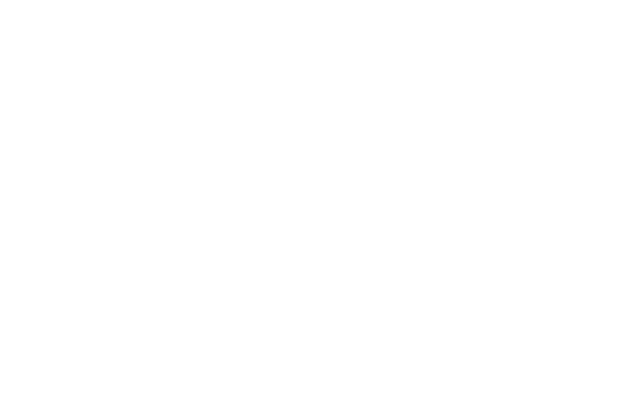
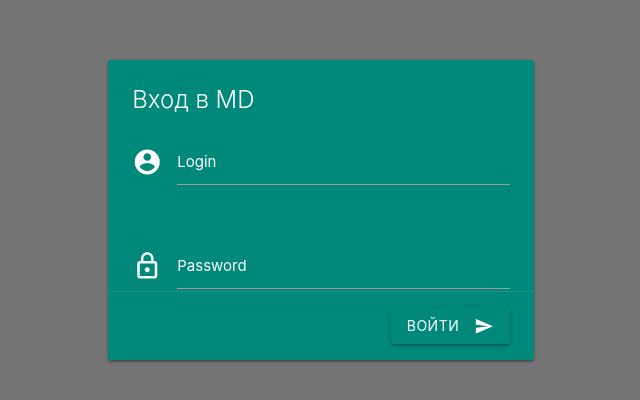
Before and after one commit to daboggg/mondiv, a Vue app in the folder frontend/: page /login in a window 1280 px wide. Before the commit this address had no page. Shown: the part 176-576 px from the top of the page, without its empty margins (319-959 px from the left). Built offline with nearby package versions, Linux system fonts and the light colour scheme.

Commit message:
frontend add Login.vue

```diff
--- a/frontend/src/App.vue
+++ b/frontend/src/App.vue
@@ -5,6 +5,7 @@
 </template>
 <script>
 import MainLayout from "@/layouts/MainLayout";
+import EmptyLayout from "@/layouts/EmptyLayout";
 export default {
   mounted() {
   },
@@ -14,7 +15,7 @@ export default {
     }
   },
   components:{
-    MainLayout
+    MainLayout, EmptyLayout
   }
 }
 </script>
--- a/frontend/src/assets/index.css
+++ b/frontend/src/assets/index.css
@@ -0,0 +1,171 @@
+.empty-layout {
+    height: 100vh
+}
+
+/*.auth-card {*/
+/*    width: 500px*/
+/*}*/
+
+/*.auth-submit {*/
+/*    width: 100%*/
+/*}*/
+
+.helper-text.invalid {
+    color: #f44336
+}
+
+
+
+/*.app-page {*/
+/*    padding: 2rem*/
+/*}*/
+
+/*.app-main-layout {*/
+/*    position: relative;*/
+/*    min-height: 100vh*/
+/*}*/
+
+/*.app-sidenav {*/
+/*    padding-top: 5px;*/
+/*    position: absolute;*/
+/*    top: 64px;*/
+/*    width: 250px;*/
+/*    transition: transform .3s;*/
+/*    transition: transform .3s, -webkit-transform .3s;*/
+/*    bottom: 0 !important;*/
+/*    height: auto !important*/
+/*}*/
+
+/*.app-sidenav.open {*/
+/*    -webkit-transform: translateX(0);*/
+/*    transform: translateX(0)*/
+/*}*/
+
+/*.navbar {*/
+/*    position: absolute;*/
+/*    top: 0;*/
+/*    left: 0;*/
+/*    width: 100%;*/
+/*    height: 64px !important;*/
+/*    padding: 0 2rem;*/
+/*    z-index: 1000*/
+/*}*/
+
+/*.nav-wrapper {*/
+/*    -webkit-justify-content: space-between;*/
+/*    -ms-flex-pack: justify;*/
+/*    justify-content: space-between*/
+/*}*/
+
+/*.nav-wrapper, .navbar-left {*/
+/*    display: -webkit-flex;*/
+/*    display: -ms-flexbox;*/
+/*    display: flex;*/
+/*    -webkit-align-items: center;*/
+/*    -ms-flex-align: center;*/
+/*    align-items: center*/
+/*}*/
+
+/*.navbar-left > a {*/
+/*    margin-right: 1rem*/
+/*}*/
+
+/*.app-content {*/
+/*    padding-top: 64px;*/
+/*    padding-left: 250px;*/
+/*    transition: padding-left .3s;*/
+/*    position: relative*/
+/*}*/
+
+/*.app-content.full {*/
+/*    padding-left: 0*/
+/*}*/
+
+/*.page-title {*/
+/*    -webkit-justify-content: space-between;*/
+/*    -ms-flex-pack: justify;*/
+/*    justify-content: space-between;*/
+/*    -webkit-align-items: center;*/
+/*    -ms-flex-align: center;*/
+/*    align-items: center;*/
+/*    padding-bottom: 1rem;*/
+/*    border-bottom: solid 1px rgba(51, 51, 51, .12)*/
+/*}*/
+
+/*.page-title a {*/
+/*    color: #000;*/
+/*    opacity: .8*/
+/*}*/
+
+/*.page-subtitle h4, .page-title h3, .page-title h4 {*/
+/*    margin: 0;*/
+/*    font-size: 2rem*/
+/*}*/
+
+/*.page-subtitle h4, .page-title {*/
+/*    margin-bottom: 2rem*/
+/*}*/
+
+/*.app-loader, .currency-line, .page-title {*/
+/*    display: -webkit-flex;*/
+/*    display: -ms-flexbox;*/
+/*    display: flex*/
+/*}*/
+
+/*.app-loader {*/
+/*    width: 100%;*/
+/*    -webkit-justify-content: center;*/
+/*    -ms-flex-pack: center;*/
+/*    justify-content: center;*/
+/*    padding-top: 2rem*/
+/*}*/
+
+/*.currency-line {*/
+/*    -webkit-align-items: center;*/
+/*    -ms-flex-align: center;*/
+/*    align-items: center;*/
+/*    border-bottom: 2px solid #fff;*/
+/*    padding-bottom: 1rem;*/
+/*    padding-top: 1.5rem*/
+/*}*/
+
+/*.currency-line span {*/
+/*    font-size: 1.5rem*/
+/*}*/
+
+/*.bill-card {*/
+/*    height: 310px*/
+/*}*/
+
+/*.pointer {*/
+/*    cursor: pointer*/
+/*}*/
+
+/*.form {*/
+/*    max-width: 500px*/
+/*}*/
+
+/*.breadcrumb-wrap, .breadcrumb-wrap a, .breadcrumb-wrap a:before {*/
+/*    -webkit-align-items: center;*/
+/*    -ms-flex-align: center;*/
+/*    align-items: center*/
+/*}*/
+
+/*.breadcrumb-wrap {*/
+/*    position: relative;*/
+/*    display: -webkit-flex;*/
+/*    display: -ms-flexbox;*/
+/*    display: flex*/
+/*}*/
+
+/*.breadcrumb-wrap a, .breadcrumb-wrap a:before {*/
+/*    display: -webkit-inline-flex;*/
+/*    display: -ms-inline-flexbox;*/
+/*    display: inline-flex;*/
+/*    color: rgba(0, 0, 0, .7) !important*/
+/*}*/
+
+/*.history-chart {*/
+/*    max-width: 600px;*/
+/*    margin: 0 auto*/
+/*}*/
--- a/frontend/src/components/Navbar.vue
+++ b/frontend/src/components/Navbar.vue
@@ -5,7 +5,7 @@
     <li class="divider"></li>
     <li><a href="#!">three</a></li>
   </ul>
-<nav class="teal">
+  <nav class="teal darken-1">
     <div class="nav-wrapper">
       <a href="#" class="logo">MD</a>
       <a href="#!" class="brand-logo"><i class="tiny material-icons">desktop_windows</i></a>
@@ -15,6 +15,7 @@
         <!-- Dropdown Trigger -->
         <li><a class="dropdown-trigger"
                href="#"
+               ref="dropdown"
                data-target="dropdown1">Dropdown
           <i class="material-icons right">arrow_drop_down</i></a></li>
       </ul>
@@ -24,7 +25,20 @@
 
 <script>
 export default {
-  name: "Navbar"
+  name: "Navbar",
+  data: ()=>({
+    dropdown: null
+  }),
+  mounted() {
+    this.dropdown = M.Dropdown.init(this.$refs.dropdown, {
+      coverTrigger: false
+    })
+  },
+  beforeUnmount() {
+    if (this.dropdown && this.dropdown.destroy) {
+      this.dropdown.destroy()
+    }
+  }
 }
 </script>
 
@@ -33,9 +47,14 @@ export default {
   font-size: 3em;
   margin-left: 20px;
 }
+
 .brand-logo i {
   font-size: 1.2em;
   margin-left: 5px;
   margin-top: 3px;
 }
+
+li a {
+  font-size: 18px;
+}
 </style>
--- /dev/null
+++ b/frontend/src/layouts/EmptyLayout.vue
@@ -0,0 +1,15 @@
+<template>
+  <div class="grey darken-1 empty-layout valign-wrapper">
+    <router-view />
+  </div>
+</template>
+
+<script>
+export default {
+  name: "EmptyLayout"
+}
+</script>
+
+<style scoped>
+
+</style>
--- a/frontend/src/router/index.js
+++ b/frontend/src/router/index.js
@@ -1,4 +1,4 @@
-import { createRouter, createWebHistory } from 'vue-router'
+import {createRouter, createWebHistory} from 'vue-router'
 import Home from '../views/Home.vue'
 
 const routes = [
@@ -6,16 +6,14 @@ const routes = [
     path: '/',
     name: 'home',
     meta: {layout: 'main', auth: true},
-    component: Home
+    component: () => import('../views/Home')
   },
-  // {
-  //   path: '/about',
-  //   name: 'about',
-  //   // route level code-splitting
-  //   // this generates a separate chunk (about.[hash].js) for this route
-  //   // which is lazy-loaded when the route is visited.
-  //   component: () => import(/* webpackChunkName: "about" */ '../views/AboutView.vue')
-  // }
+  {
+    path: '/login',
+    name: 'login',
+    meta: {layout: 'empty'},
+    component: () => import('../views/Login')
+  },
 ]
 
 const router = createRouter({
--- /dev/null
+++ b/frontend/src/views/Login.vue
@@ -0,0 +1,74 @@
+<template>
+  <div class="row container">
+    <div class="col s12 m8 xl6 offset-m2 offset-xl3">
+      <div class="card small teal darken-1">
+        <div class="card-content white-text">
+          <span class="card-title">Вход в MD</span>
+
+          <div class="row">
+            <form class="col s12" @submit.prevent="submitHandler">
+              <div class="row">
+                <div class="input-field col s12">
+                  <i class="material-icons prefix">account_circle</i>
+                  <input id="login"
+                         type="text"
+                         v-model="login"
+                         class="validate">
+                  <label for="login">Login</label>
+                  <!--                  <small class="helper-text invalid">sddfwfd</small>-->
+                </div>
+              </div>
+              <div class="row">
+                <div class="input-field col s12">
+                  <i class="material-icons prefix">lock_outline</i>
+                  <input id="password"
+                         type="password"
+                         v-model="password"
+                         class="validate">
+                  <label for="password">Password</label>
+                  <!--                  <span class="helper-text invalid">ошибка</span>-->
+                </div>
+              </div>
+              <div class="card-action right-align">
+                <button class="btn teal darken-1 waves-effect waves-light" type="submit" name="action">ВОЙТИ
+                  <i class="material-icons right">send</i>
+                </button>
+              </div>
+            </form>
+          </div>
+        </div>
+      </div>
+    </div>
+  </div>
+</template>
+
+<script>
+export default {
+  name: "Login",
+  data: () => ({
+    login: '',
+    password: ''
+  }),
+  methods: {
+    submitHandler() {
+      if (this.login && this.password) {
+        const formData = {
+          login: this.login,
+          password: this.password
+        }
+        console.log(formData)
+      }
+    }
+  }
+}
+</script>
+
+<style scoped>
+input {
+  color: white;
+}
+
+.input-field label {
+  color: #ffffff;
+}
+</style>
```
Lines whose indentation alone changed are shown as unchanged.
